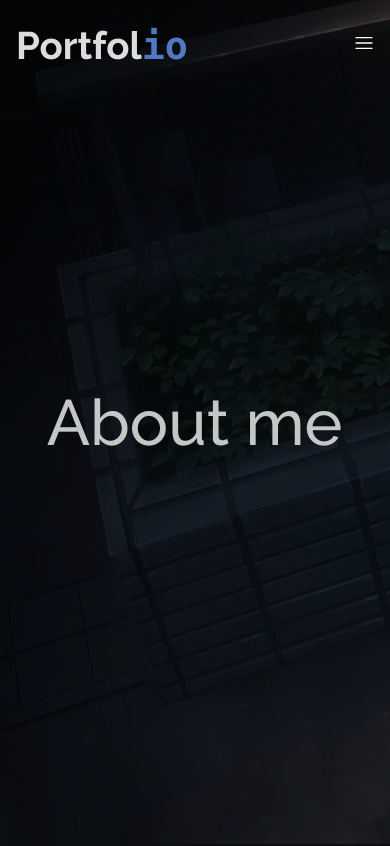
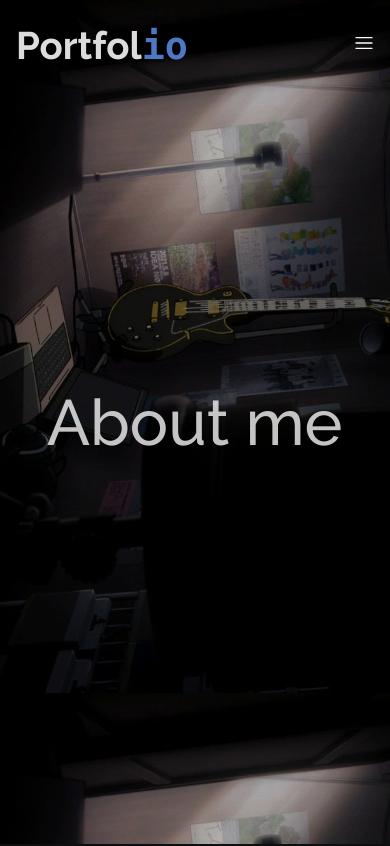
Before and after one commit to SangHynh/Portfolio, a React (Create React App) app: page /about in a window 390 px wide. Shown: the top 846 px of the page. Built offline with nearby package versions, Linux system fonts and the light colour scheme.

Commit message:
update misc

```diff
--- a/src/components/BodyAbout/BodyAboutStyles.css
+++ b/src/components/BodyAbout/BodyAboutStyles.css
@@ -157,6 +157,16 @@
 
 /* Responsive Styles */
 @media screen and (max-width: 1200px) {
+
+  .about__hero{
+    background: var(--about-mobile-hero-image);
+    background-size: contain;
+  }
+
+  .about__hero::after{
+    background: rgba(0, 0, 0, 0.2);
+  }
+
   .about__overview {
     flex-direction: column;
   }
@@ -194,6 +204,8 @@
     font-size: 1rem;
     word-spacing: 0.2rem;
     line-height: 1.5rem;
+    text-align: left;
+    padding: 0.5rem;
   }
   .skills-container {
     width: 100%;
```
